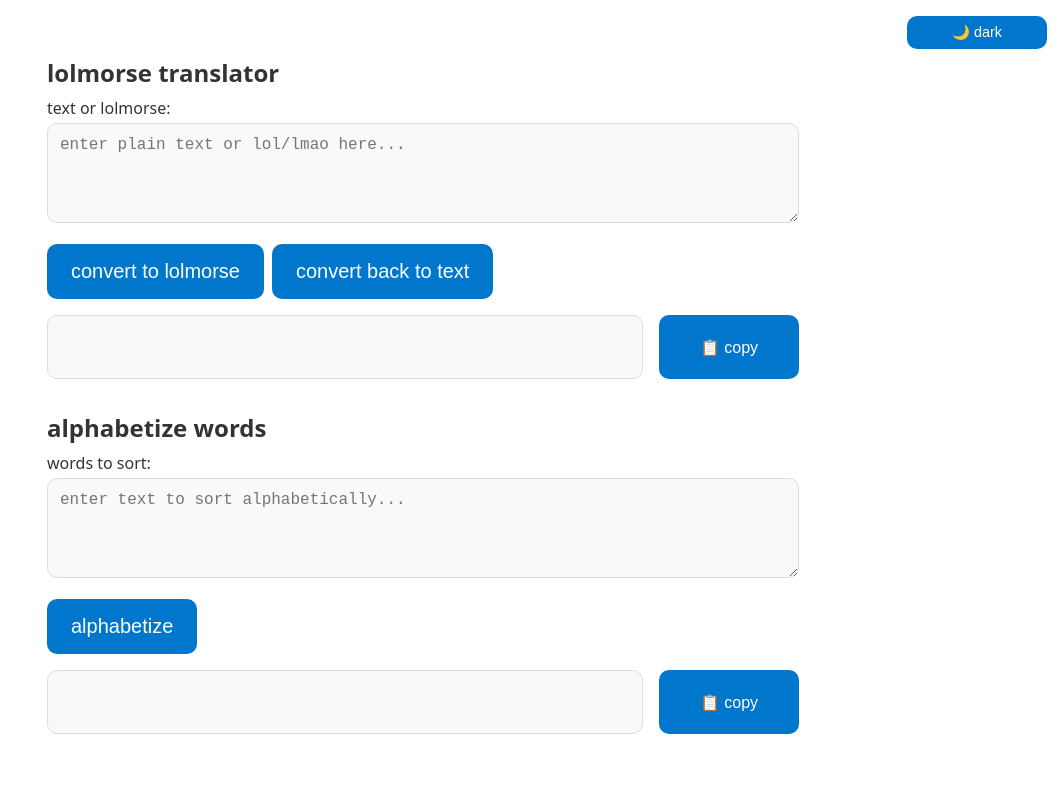
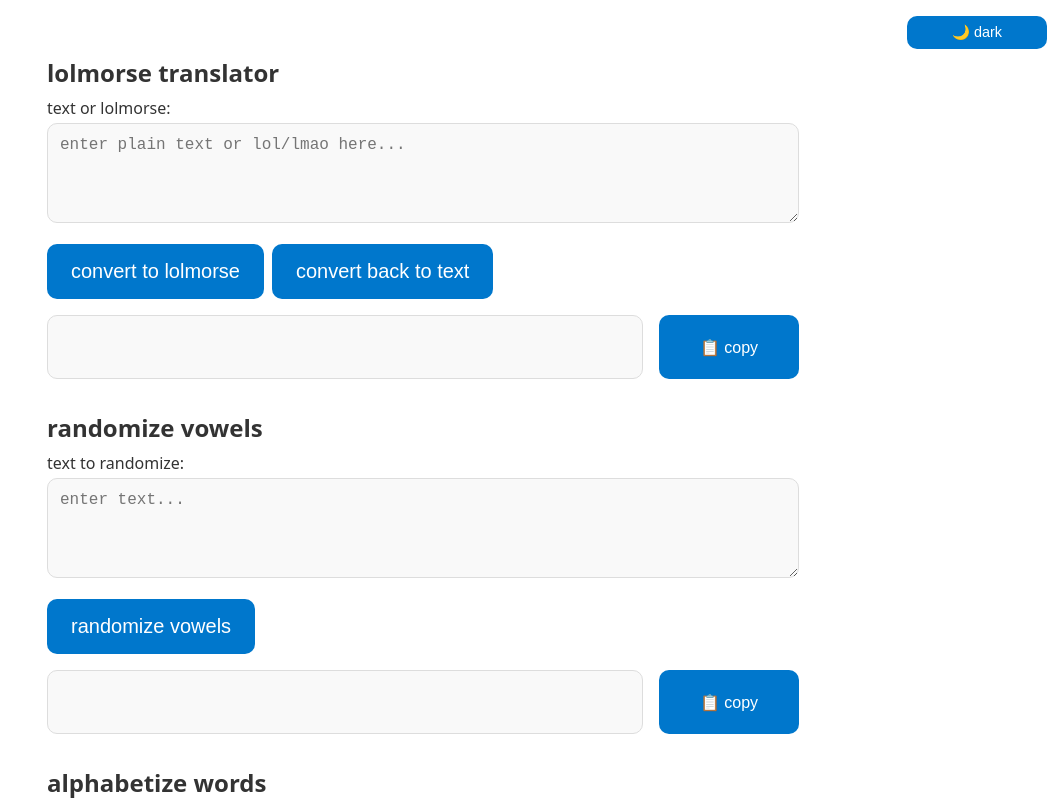
Before and after one commit to premgane/morse-lol, a plain HTML site: page index.html in a window 1280 px wide. Shown: the top 802 px of the page, without its empty margins (217-1280 px from the left). Drawn offline with Linux system fonts and the light colour scheme.

Commit message:
Vowel randomizer

```diff
--- a/index.html
+++ b/index.html
@@ -183,6 +183,21 @@
     <button class="copy-button" id="copy-output" onclick="copyToClipboard(event, 'output')">📋 copy</button>
   </div>
 
+  <h2>randomize vowels</h2>
+
+  <label for="vowelInput">text to randomize:</label>
+  <textarea id="vowelInput" placeholder="enter text..."></textarea>
+  <div class="button-row">
+    <button onclick="randomizeVowels()">randomize vowels</button>
+  </div>
+
+  <div class="output-container">
+    <div class="output-box" id="vowelOutputBox">
+      <div id="vowelOutput"></div>
+    </div>
+    <button class="copy-button" id="copy-vowelOutput" onclick="copyToClipboard(event, 'vowelOutput')">📋 copy</button>
+  </div>
+
   <h2>alphabetize words</h2>
 
   <label for="sortInput">words to sort:</label>
@@ -290,6 +305,24 @@
       toggleBtn.textContent = prefersDark ? '☀️ light' : '🌙 dark';
     });
 
+
+    function randomizeVowels() {
+      const vowels = ['a', 'e', 'i', 'o', 'u'];
+      const text = document.getElementById('vowelInput').value;
+
+      const randomized = text.split('').map(char => {
+        const lower = char.toLowerCase();
+        if (vowels.includes(lower)) {
+          const randVowel = vowels[Math.floor(Math.random() * vowels.length)];
+          return char === lower ? randVowel : randVowel.toUpperCase();
+        }
+        return char;
+      }).join('');
+
+      document.getElementById('vowelOutput').textContent = randomized;
+    }
+
+
   </script>
 </body>
 </html>
```
